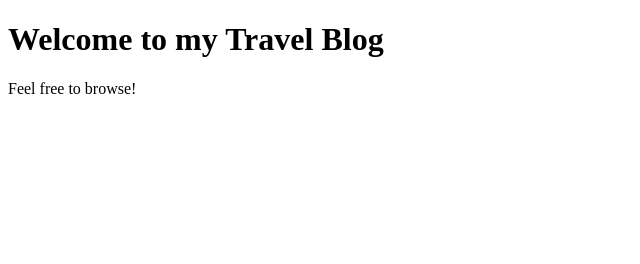
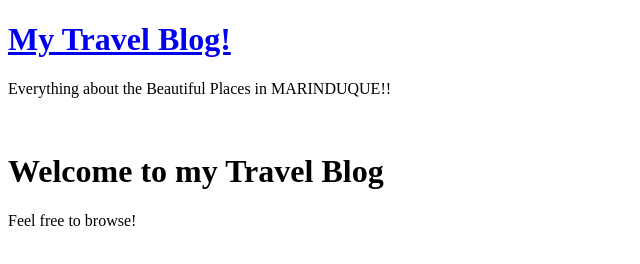
Before and after one commit to IPTLingon/MyBlogSite, a plain HTML site: page index.html in a window 1280 px wide. Shown: the whole page, without its empty margins (0-640 px from the left). Drawn offline with Linux system fonts and the light colour scheme.

Commit message:
header has been added

```diff
--- a/index.html
+++ b/index.html
@@ -6,6 +6,10 @@
 	<title> Travel Blog </title>
 </head>
 <body>
+	<h1> <a href="#"> My Travel Blog! </a> </h1>
+	<p> Everything about the Beautiful Places in MARINDUQUE!! </p>
+	<br />
+
 	<h1> Welcome to my Travel Blog </h1>
 	<p> Feel free to browse! </p>
 </body>
```
